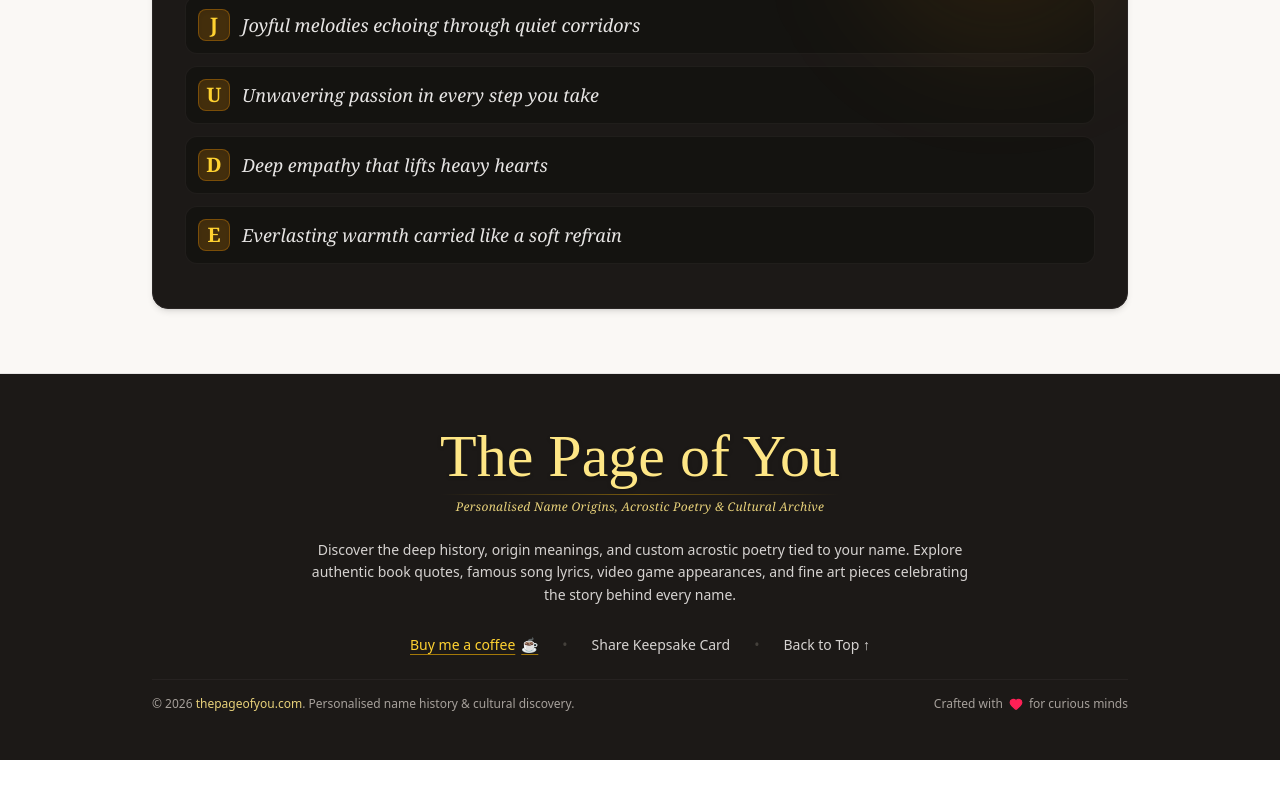
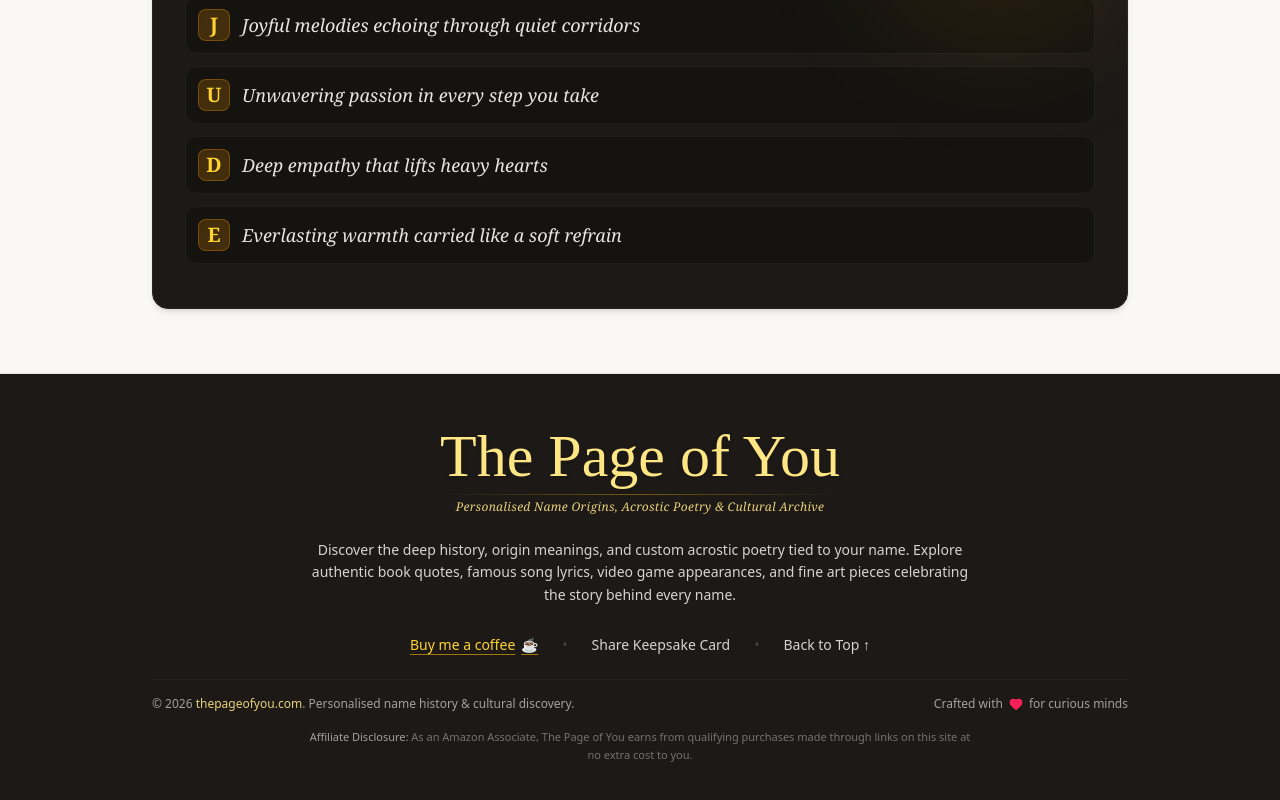
Before and after one commit to metanodeweb3/ThePageOfYou, a React (Vite) app: page / in a window 1280 px wide. Shown: the part 3082-3882 px from the top of the page. Before the commit the page ends 3842 px from the top, so only its background shows below. Built offline with nearby package versions, Linux system fonts and the light colour scheme; no server answers; the database is empty; a web font is replaced by a local one.

Commit message:
Add files via upload

```diff
--- a/src/App.tsx
+++ b/src/App.tsx
@@ -312,12 +312,17 @@ export function App() {
             </button>
           </div>
 
-          <div className="pt-4 border-t border-stone-800/80 w-full flex flex-col sm:flex-row items-center justify-between gap-3 text-xs text-stone-400">
-            <p>© {new Date().getFullYear()} <span className="text-amber-200/90 font-medium">thepageofyou.com</span>. Personalised name history & cultural discovery.</p>
-            <p className="flex items-center gap-1">
-              <span>Crafted with</span>
-              <Heart className="w-3.5 h-3.5 text-rose-500 fill-rose-500 inline mx-0.5" />
-              <span>for curious minds</span>
+          <div className="pt-4 border-t border-stone-800/80 w-full flex flex-col items-center justify-center gap-3 text-xs text-stone-400">
+            <div className="w-full flex flex-col sm:flex-row items-center justify-between gap-3">
+              <p>© {new Date().getFullYear()} <span className="text-amber-200/90 font-medium">thepageofyou.com</span>. Personalised name history & cultural discovery.</p>
+              <p className="flex items-center gap-1">
+                <span>Crafted with</span>
+                <Heart className="w-3.5 h-3.5 text-rose-500 fill-rose-500 inline mx-0.5" />
+                <span>for curious minds</span>
+              </p>
+            </div>
+            <p id="affiliate-disclosure" className="text-[11px] text-stone-500 text-center max-w-2xl leading-relaxed pt-1">
+              <strong className="text-stone-400 font-medium">Affiliate Disclosure:</strong> As an Amazon Associate, The Page of You earns from qualifying purchases made through links on this site at no extra cost to you.
             </p>
           </div>
         </div>
```
Also changed, not shown: public/favicon.svg.
